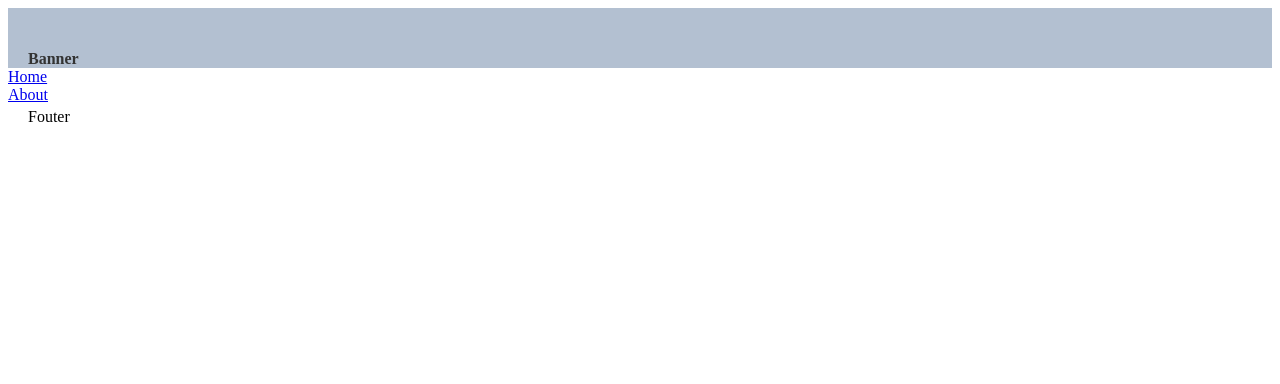
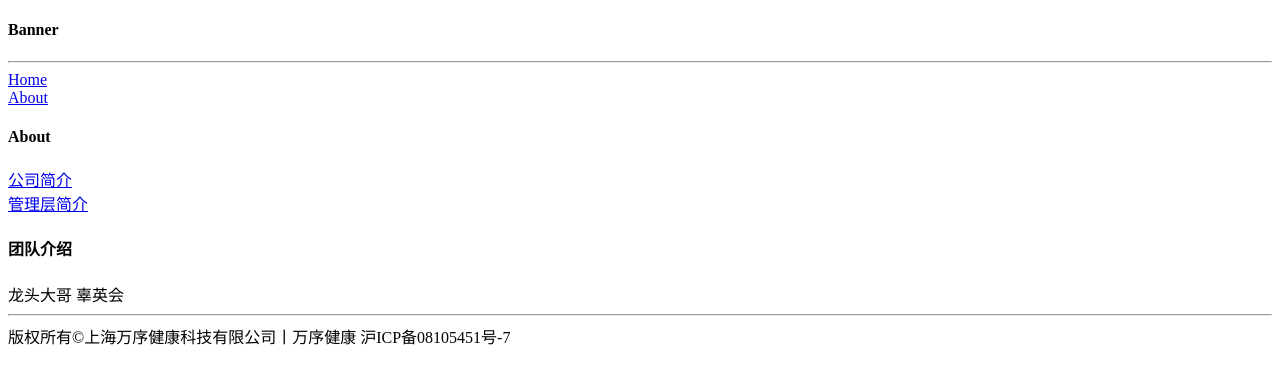
Before and after one commit to nick225599/learn-vue, a Vue app: page /#/about/aboutTeam in a window 1280 px wide. Shown: the top 384 px of the page. Built offline with nearby package versions, Linux system fonts and the light colour scheme.

Commit message:
多级路由

```diff
--- a/src/App.vue
+++ b/src/App.vue
@@ -1,21 +1,23 @@
 <template>
   <div id="app">
-    <el-container>
-      <el-header>
-        <BannerVue/>
-      </el-header>
-      <el-container>
-      <el-aside width="200px">
+    <div class="top">
+      <BannerVue/>
+      <hr/>
+    </div>
+    <div class="main">
+      <div class="left" width="200px">
         <router-link to="/home">Home</router-link>
         <br/>
         <router-link to="/about">About</router-link>
-      </el-aside>
-      <el-main>
+      </div>
+      <div class="right">
         <router-view></router-view>
-      </el-main>
-      </el-container>
-      <el-footer>        Fouter      </el-footer>
-    </el-container>
+      </div>
+    </div>
+    <div class="bottom">
+      <hr/>
+      版权所有©上海万序健康科技有限公司丨万序健康 沪ICP备08105451号-7
+    </div>
   </div>
 </template>
 
--- a/src/main.js
+++ b/src/main.js
@@ -2,13 +2,13 @@ import Vue from 'vue'
 import App from './App.vue'
 import VueRouter from "vue-router"
 import router from './router'
-import ElementUI from 'element-ui';
-import 'element-ui/lib/theme-chalk/index.css';
+// import ElementUI from 'element-ui';
+// import 'element-ui/lib/theme-chalk/index.css';
 
 Vue.config.productionTip = false
 
 Vue.use(VueRouter)
-Vue.use(ElementUI)
+// Vue.use(ElementUI)
 
 new Vue({
   render: h => h(App),
--- a/src/pages/about/About.vue
+++ b/src/pages/about/About.vue
@@ -1,16 +1,26 @@
 <template>
   <div>
-   <h4>About</h4>
+    <h4>About</h4>
+    <div class="main">
+      <div class="left" width="200px">
+        <router-link to="/about/aboutCompany">公司简介</router-link>
+        <br/>
+        <router-link to="/about/aboutTeam">管理层简介</router-link>
+      </div>
+      <div class="right">
+        <router-view></router-view>
+      </div>
+    </div>
   </div>
 </template>
 
 <script>
-  export default {
-    name: 'AboutVue',
-    mounted() {
-      console.log("about this: " , this)
-    }
+export default {
+  name: 'AboutVue',
+  mounted() {
+    console.log("about this: ", this)
   }
+}
 </script>
 
 <style scoped>
--- /dev/null
+++ b/src/pages/about/AboutCompany.vue
@@ -0,0 +1,32 @@
+<template>
+  <div>
+   <h4>关于万序</h4>
+    <div>
+      ABOUT US
+      公司介绍
+
+      健康软件行业应用解决方案和服务提供商
+      PROVIDER OF APPLICATION SOLUTIONS AND SERVICES FOR THE HEALTH SOFTWARE INDUSTRY
+      上海万序健康科技有限公司是一家专业提供健康领域信息技术解决方案和服务的高新、软件企业，总部位于上海。
+
+      历经20年的发展，万序健康在推进医疗服务领域的信息化和供应链的流程再造，支持中国医疗机构和医药企业的信息化发展方面做出了突出的贡献，成为健康软件行业应用解决方案和服务供应商。公司产品与服务遍及医药供应流通的全过程。近年来，万序健康紧紧围绕“互联网+”、中国医改等国家战略，致力于推进新一代信息技术与健康的融合发展，促进医疗健康从信息化、数字化向智慧化迈进。
+
+      公司成立以来，不断秉承创新服务的理念，为顾客提供专业的产品和优质的服务，并超越客户的期望值。公司业务立足上海，面向全国，在山东、北京、广州、重庆、郑州、石家庄、吉林等地都设有办事机构，这些机构为客户提供本地化的技术和服务。
+
+      公司现有员工200余人，软件开发人员超过80%，本科及以上学历人员占85%。目前公司已获得多项实用新型专利、软件著作权等。
+    </div>
+  </div>
+</template>
+
+<script>
+  export default {
+    name: 'AboutCompany',
+    mounted() {
+      console.log("about this: " , this)
+    }
+  }
+</script>
+
+<style scoped>
+
+</style>
--- /dev/null
+++ b/src/pages/about/AboutTeam.vue
@@ -0,0 +1,21 @@
+<template>
+  <div>
+   <h4>团队介绍</h4>
+    <div>
+      龙头大哥 辜英会
+    </div>
+  </div>
+</template>
+
+<script>
+  export default {
+    name: 'AboutTeam',
+    mounted() {
+      console.log("about this: " , this)
+    }
+  }
+</script>
+
+<style scoped>
+
+</style>
--- a/src/pages/home/Home.vue
+++ b/src/pages/home/Home.vue
@@ -1,6 +1,9 @@
 <template>
   <div>
-    <h4>Home</h4>
+    <h4>首页</h4>
+    <div>
+      欢迎光临
+    </div>
   </div>
 </template>
 
```
Also changed, not shown: src/router/index.js (+11 -1 lines).
